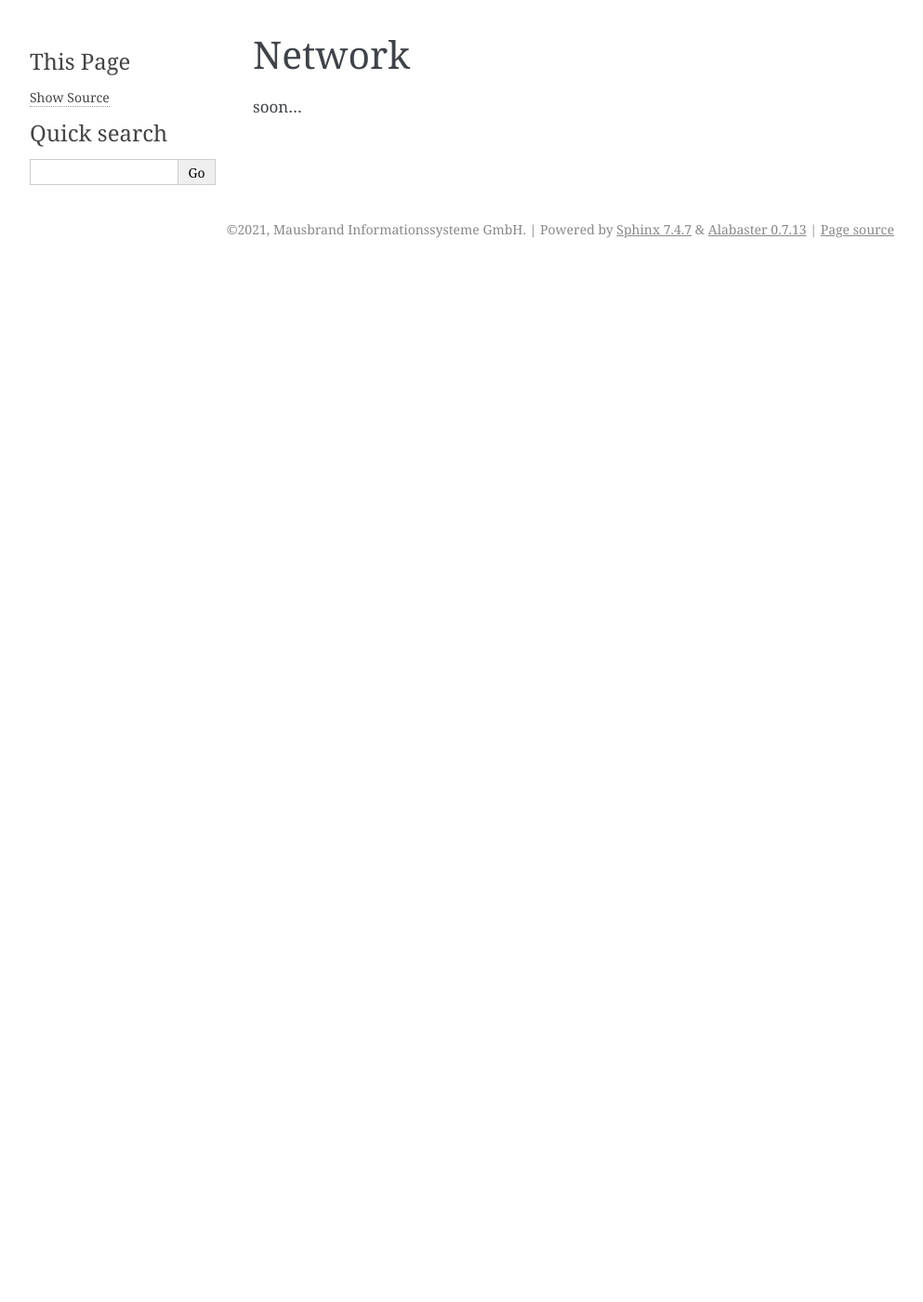
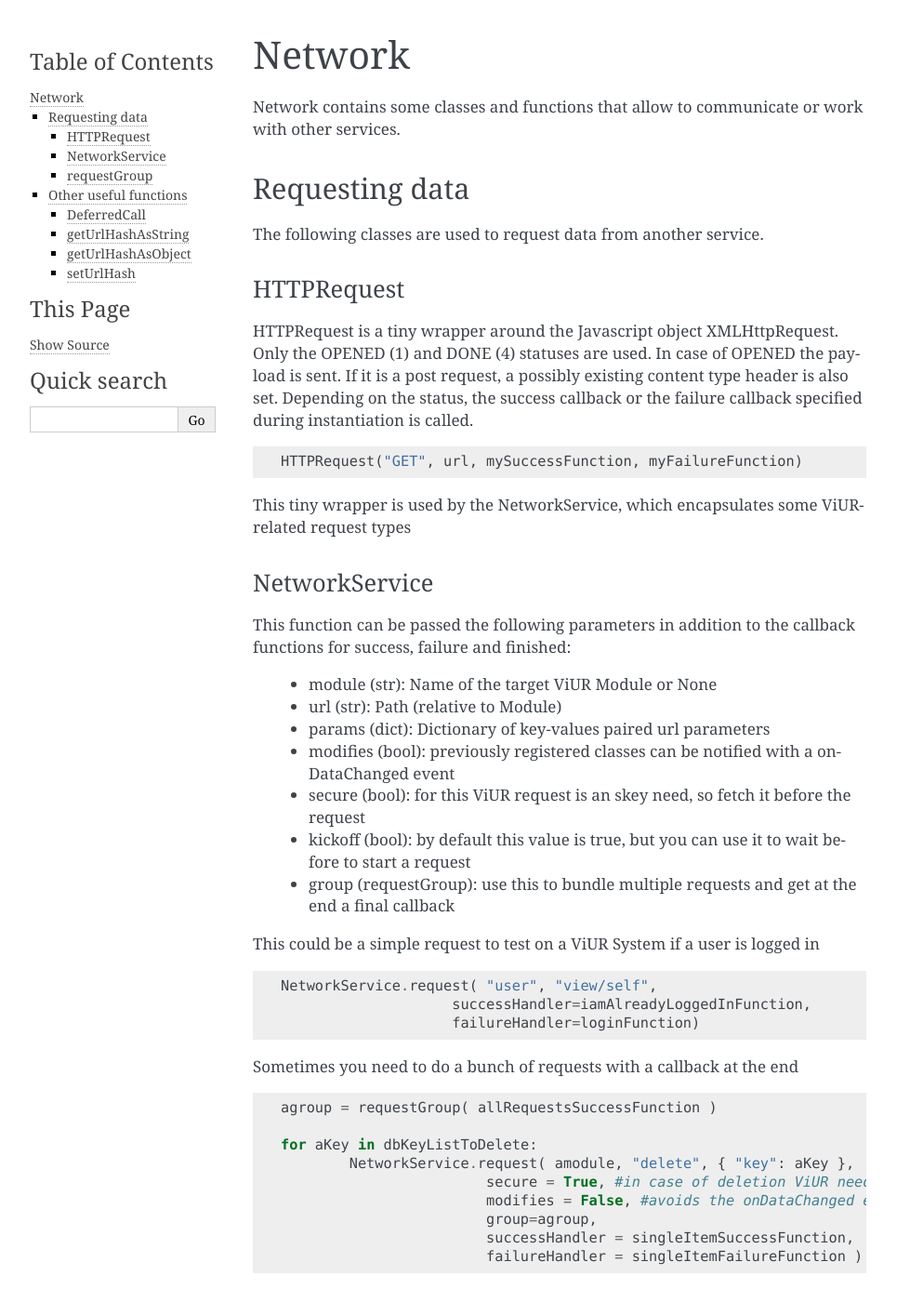
Before and after one commit to passion0714/python, a Sphinx documentation site: the page built from docs/doc_guide/25_network.rst, in a window 1280 px wide and 1400 px high. Shown: the whole window at 93% size, without its empty margins (148-1141 px from the left). Built offline with Sphinx 7.4.7, drawn with Linux system fonts in a browser that asks for light colours; some of the changed text lies outside the part shown.

Commit message:
docs: added some guide content
added some network info

```diff
--- a/docs/doc_guide/25_network.rst
+++ b/docs/doc_guide/25_network.rst
@@ -2,4 +2,105 @@
 Network
 ========================================
 
-soon...
+Network contains some classes and functions that allow to communicate or work with other services.
+
+Requesting data
+------------------
+The following classes are used to request data from another service.
+
+HTTPRequest
+~~~~~~~~~~~~
+HTTPRequest is a tiny wrapper around the Javascript object XMLHttpRequest.
+Only the OPENED (1) and DONE (4) statuses are used. In case of OPENED the payload is sent.
+If it is a post request, a possibly existing content type header is also set.
+Depending on the status, the success callback or the failure callback specified during instantiation is called.
+
+.. code-block:: Python
+
+	HTTPRequest("GET", url, mySuccessFunction, myFailureFunction)
+
+This tiny wrapper is used by the NetworkService, which encapsulates some ViUR-related request types
+
+NetworkService
+~~~~~~~~~~~~~~~~
+This function can be passed the following parameters in addition to the callback functions for success, failure and finished:
+
+ - module (str): Name of the target ViUR Module or None
+ - url (str): Path (relative to Module)
+ - params (dict): Dictionary of key-values paired url parameters
+ - modifies (bool): previously registered classes can be notified with a onDataChanged event
+ - secure (bool): for this ViUR request is an skey need, so fetch it before the request
+ - kickoff (bool): by default this value is true, but you can use it to wait before to start a request
+ - group (requestGroup): use this to bundle multiple requests and get at the end a final callback
+
+This could be a simple request to test on a ViUR System if a user is logged in
+
+.. code-block:: Python
+
+	NetworkService.request( "user", "view/self",
+	                    successHandler=iamAlreadyLoggedInFunction,
+	                    failureHandler=loginFunction)
+
+Sometimes you need to do a bunch of requests with a callback at the end
+
+.. code-block:: Python
+
+	agroup = requestGroup( allRequestsSuccessFunction )
+
+	for aKey in dbKeyListToDelete:
+		NetworkService.request( amodule, "delete", { "key": aKey },
+				secure = True, #in case of deletion ViUR needs an skey
+				modifies = False, #avoids the onDataChanged event
+				group=agroup,
+				successHandler = singleItemSuccessFunction,
+				failureHandler = singleItemFailureFunction )
+
+requestGroup
+~~~~~~~~~~~~~~~~
+This class is used to execute several requests of the NetworkService one by one and finally call the callback specified during instantiation.
+In this case, be sure to set kickoff to False.
+
+
+Other useful functions
+----------------------------
+The following functions were often used in connection with data queries and were therefore placed here.
+
+DeferredCall
+~~~~~~~~~~~~~~~~~~
+This is a wrapper around the setTimeout JavascriptObject.
+After a delay time (default:25ms) the given function is called with the given parameters.
+This function is called outside the surrounding application flow!
+Two hidden parameters can be specified during initialization and will not be passed to the function:
+
+ - _delay: modifies the Timeout delay
+ - _callback: will be called after handling the deferred Funktion
+
+.. code-block:: Python
+
+	DeferredCall(doSomeStuffLaterFunction,
+		anArgumentForMyFunction,
+		_delay=1000,
+		_callback=sayHelloWennFinishedFunction)
+
+
+getUrlHashAsString
+~~~~~~~~~~~~~~~~~~~~~~~~~
+This function takes the hash of the url and splits it into args and kwargs.
+The return value is a tuple of the args string and the kwargs string.
+In most cases you want to use getUrlHashAsObject instead.
+
+getUrlHashAsObject
+~~~~~~~~~~~~~~~~~~~~~~~
+Uses the return value of getUrlHashAsString and also creates a tuple consisting of args and kwargs.
+But now the first value is a list and the second is a dictionary.
+
+
+setUrlHash
+~~~~~~~~~~~~~~~
+This function takes the objects from getUrlHashAsObject and reassembles them into a valid hash and finally sets the new url.
+
+.. code-block:: Python
+
+	urlHash, urlParams = getUrlHashAsObject() #read hash
+	urlParams.update({"key":"newValue"}) #modify
+	setUrlHash(urlHash,urlParams) #write back
```
